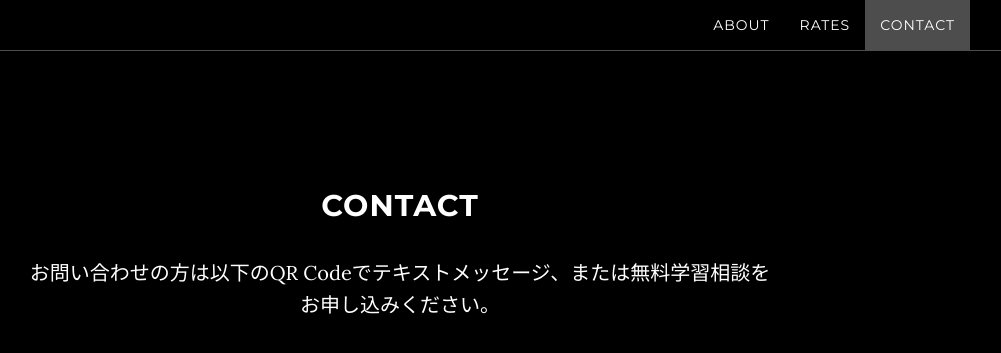
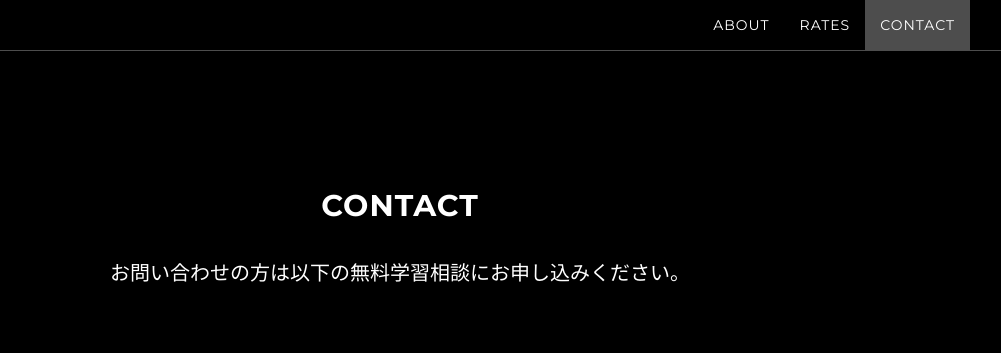
Before and after one commit to taro-shima-jpn/taro-shima-jpn.github.io, a Jekyll site: the page built from index.html, in a window 1280 px wide and 900 px high, scrolled down 1898 px. Shown: the top 353 px of the window, without its empty margins (240-1241 px from the left). Built offline with Jekyll 4.4.1, drawn with Linux system fonts in a browser that asks for light colours.

Commit message:
Update contact.html

```diff
--- a/_includes/contact.html
+++ b/_includes/contact.html
@@ -3,7 +3,7 @@
         <div class="row">
             <div class="col-lg-8 col-lg-offset-2">
                 <h2>Contact</h2>
-                <p>お問い合わせの方は以下のQR Codeでテキストメッセージ、または無料学習相談をお申し込みください。</p>
+                <p>お問い合わせの方は以下の無料学習相談にお申し込みください。</p>
 
                 <!-- Calendly inline widget begin -->
                 <div class="calendly-inline-widget" data-url="https://calendly.com/taroshima-tutoring-jpn/free-consultation?hide_gdpr_banner=1&primary_color=83b6ff" style="min-width:320px;height:630px;"></div>
```
